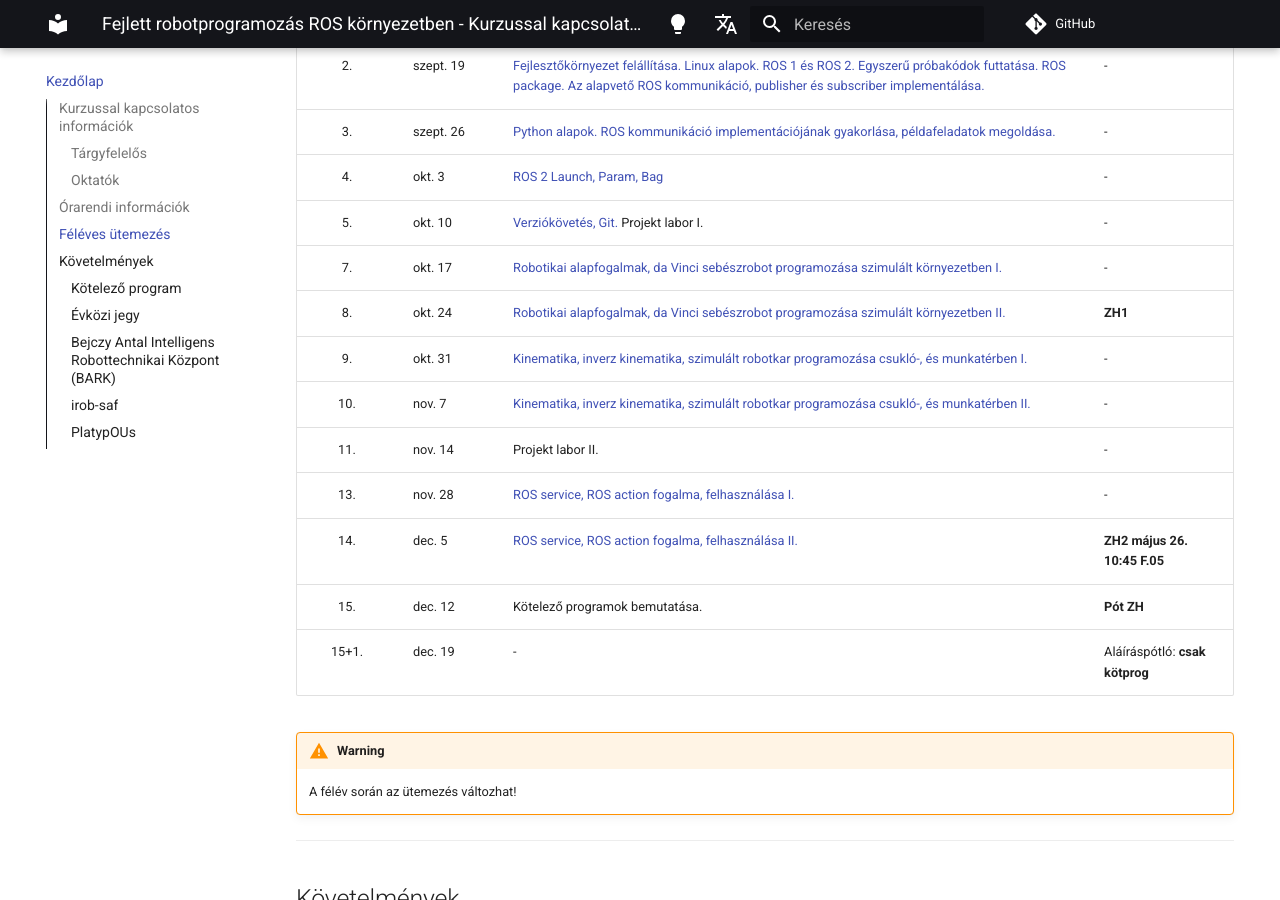
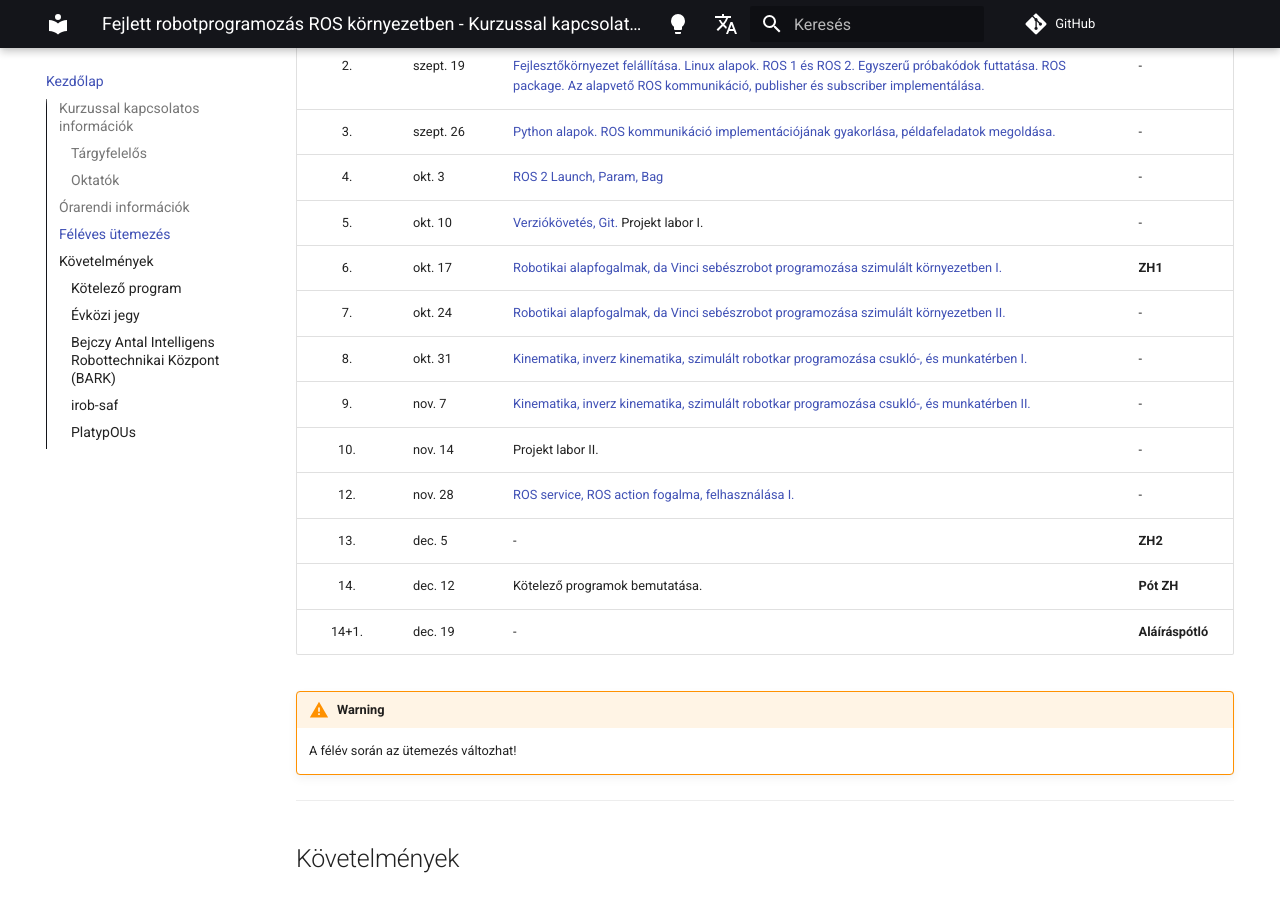
Before and after one commit to ABC-iRobotics/advanced_ros_course_materials_hu, an MkDocs documentation site: the page built from docs/index.md, in a window 1280 px wide and 900 px high, scrolled down 1030 px. Built offline with MkDocs 1.6.1 and Material for MkDocs 9.7.7, drawn with Linux system fonts in a browser that asks for light colours; comment, search, counter and statistics services are not loaded.

Commit message:
Fix schedule

```diff
--- a/docs/index.md
+++ b/docs/index.md
@@ -35,22 +35,22 @@ Détár Borsa
 ## Féléves ütemezés
 
 
-| Okt. hét | Dátum     | Témakör                                                                                                                                                                                                       | Számonkérés                    |
-|:--------:|-----------|---------------------------------------------------------------------------------------------------------------------------------------------------------------------------------------------------------------|--------------------------------|
-|    1.    | szept. 12 | [Követelmények ismertetése. ROS bevezetés. Fejlesztőkörnyezet felállítása.](01_system_setup.md)                                                                                                               | -                              |
-|    2.    | szept. 19 | [Fejlesztőkörnyezet felállítása. Linux alapok. ROS 1 és ROS 2. Egyszerű próbakódok futtatása. ROS package. Az alapvető ROS kommunikáció, publisher és subscriber implementálása.](02_linux_ros_principles.md) | -                              |
-|    3.    | szept. 26 | [Python alapok. ROS kommunikáció implementációjának gyakorlása, példafeladatok megoldása.](03_python_principles.md)                                                                                           | -                              |
-|    4.    | okt. 3    | [ROS 2 Launch, Param, Bag](04_roslaunch.md)                                                                                                                                                                   | -                              |
-|    5.    | okt. 10   | [Verziókövetés, Git.](05_git.md) Projekt labor I.                                                                                                                                                             | -                              |
-|    7.    | okt. 17   | [Robotikai alapfogalmak, da Vinci sebészrobot programozása szimulált környezetben I.](06_da_vinci.md)                                                                                                         | -                              |
-|    8.    | okt. 24   | [Robotikai alapfogalmak, da Vinci sebészrobot programozása szimulált környezetben II.](06_da_vinci.md)                                                                                                        | **ZH1**                        |
-|    9.    | okt. 31   | [Kinematika, inverz kinematika, szimulált robotkar programozása csukló-, és munkatérben I.](07_robotics_principles.md)                                                                                        | -                              |
-|   10.    | nov. 7    | [Kinematika, inverz kinematika, szimulált robotkar programozása csukló-, és munkatérben II.](07_robotics_principles.md)                                                                                       | -                              |
-|   11.    | nov. 14   | Projekt labor II.                                                                                                                                                                                             | -                              |
-|   13.    | nov. 28   | [ROS service, ROS action fogalma, felhasználása I.](08_service_action.md)                                                                                                                                     | -                              |
-|   14.    | dec. 5    | [ROS service, ROS action fogalma, felhasználása II.](08_service_action.md)                                                                                                                                    | **ZH2** **május 26.** **10:45** **F.05**                     |
-|   15.    | dec. 12   | Kötelező programok bemutatása.                                                                                                                                                                                | **Pót ZH**                     |
-|  15+1.   | dec. 19   | -                                                                                                                                                                                                             | Aláíráspótló: **csak kötprog** |
+| Okt. hét | Dátum     | Témakör                                                                                                                                                                                                       | Számonkérés      |
+|:--------:|-----------|---------------------------------------------------------------------------------------------------------------------------------------------------------------------------------------------------------------|------------------|
+|    1.    | szept. 12 | [Követelmények ismertetése. ROS bevezetés. Fejlesztőkörnyezet felállítása.](01_system_setup.md)                                                                                                               | -                |
+|    2.    | szept. 19 | [Fejlesztőkörnyezet felállítása. Linux alapok. ROS 1 és ROS 2. Egyszerű próbakódok futtatása. ROS package. Az alapvető ROS kommunikáció, publisher és subscriber implementálása.](02_linux_ros_principles.md) | -                |
+|    3.    | szept. 26 | [Python alapok. ROS kommunikáció implementációjának gyakorlása, példafeladatok megoldása.](03_python_principles.md)                                                                                           | -                |
+|    4.    | okt. 3    | [ROS 2 Launch, Param, Bag](04_roslaunch.md)                                                                                                                                                                   | -                |
+|    5.    | okt. 10   | [Verziókövetés, Git.](05_git.md) Projekt labor I.                                                                                                                                                             | -                |
+|    6.    | okt. 17   | [Robotikai alapfogalmak, da Vinci sebészrobot programozása szimulált környezetben I.](06_da_vinci.md)                                                                                                         | **ZH1**          |
+|    7.    | okt. 24   | [Robotikai alapfogalmak, da Vinci sebészrobot programozása szimulált környezetben II.](06_da_vinci.md)                                                                                                        | -                |
+|    8.    | okt. 31   | [Kinematika, inverz kinematika, szimulált robotkar programozása csukló-, és munkatérben I.](07_robotics_principles.md)                                                                                        | -                |
+|    9.    | nov. 7    | [Kinematika, inverz kinematika, szimulált robotkar programozása csukló-, és munkatérben II.](07_robotics_principles.md)                                                                                       | -                |
+|   10.    | nov. 14   | Projekt labor II.                                                                                                                                                                                             | -                |
+|   12.    | nov. 28   | [ROS service, ROS action fogalma, felhasználása I.](08_service_action.md)                                                                                                                                     | -                |
+|   13.    | dec. 5    | -                                                                                                                                                                                                             | **ZH2**          |
+|   14.    | dec. 12   | Kötelező programok bemutatása.                                                                                                                                                                                | **Pót ZH**       |
+|  14+1.   | dec. 19   | -                                                                                                                                                                                                             | **Aláíráspótló** |
 
 
 !!! warning
```
Also changed, not shown: docs/06_da_vinci.md (+2 -1 lines).
